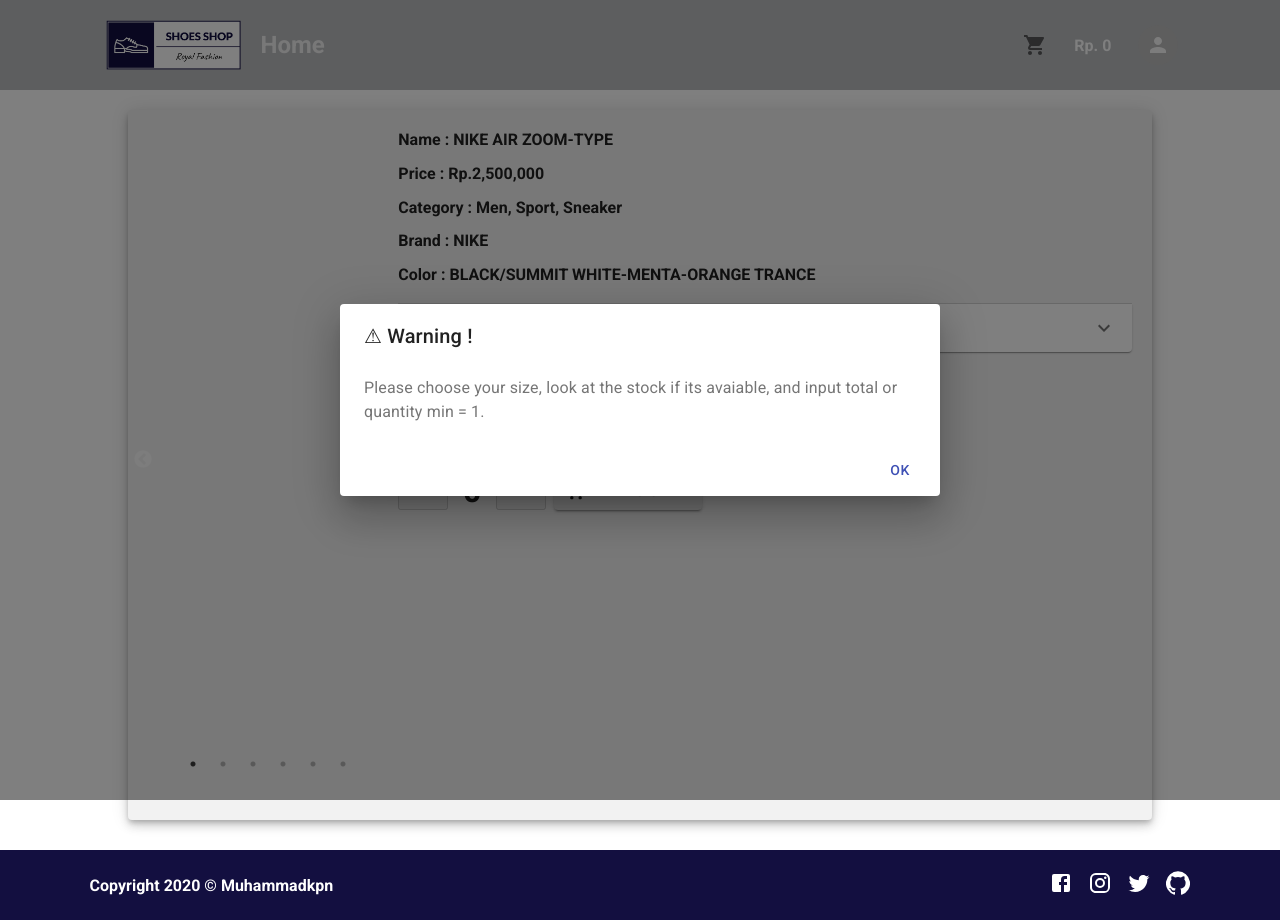
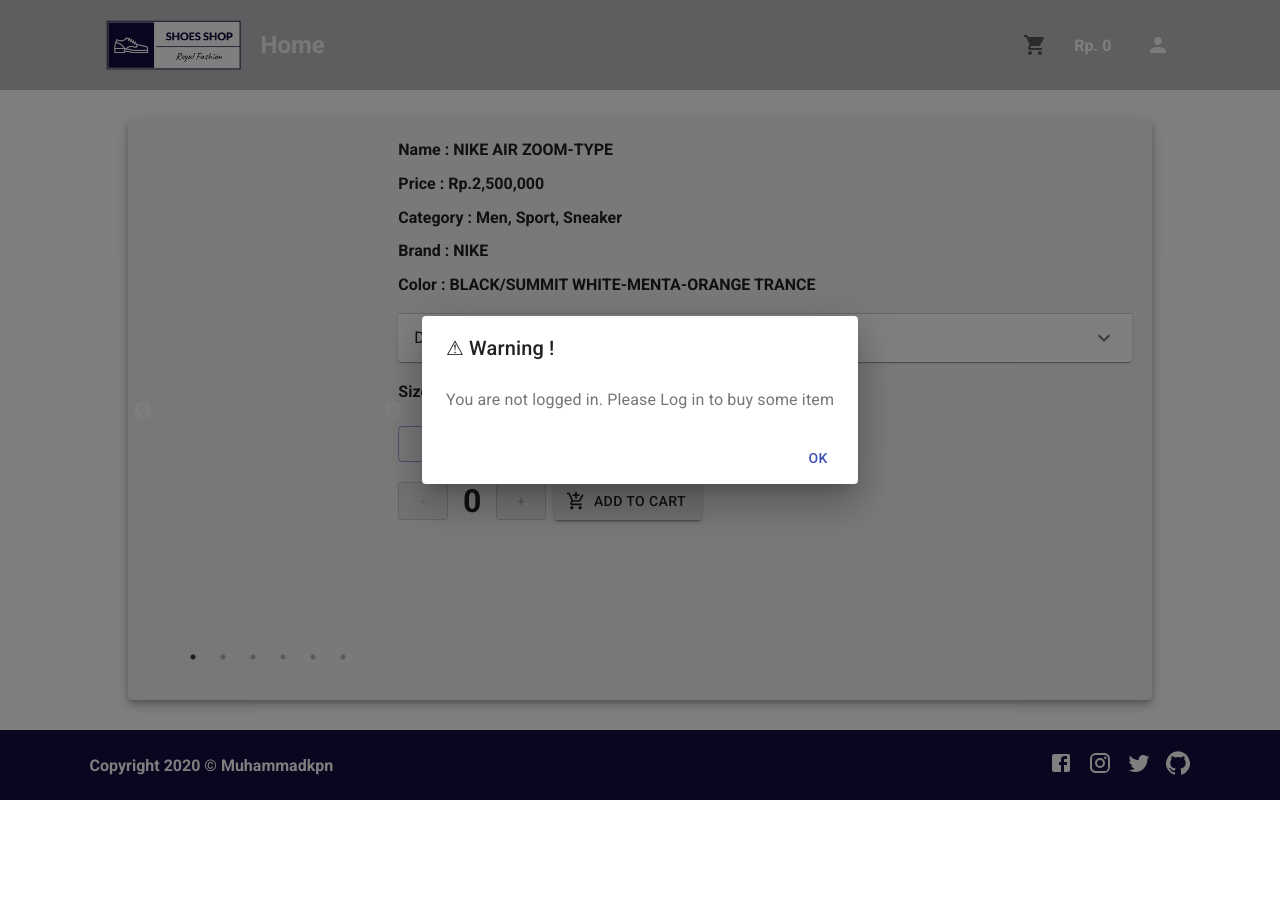
Before and after one commit to Muhammadkpn/Shoes_shop, a React (Create React App) app: page /details in a window 1280 px wide. Both pictures are taken after a click on the button "ADD TO CART". After the commit the page ends 800 px from the top, so only its background shows below. Built offline with nearby package versions, Linux system fonts and the light colour scheme; data requests are answered from the project's data file; grey boxes are pictures that could not be loaded.

Commit message:
edit dialog

```diff
--- a/src/pages/productDetails.jsx
+++ b/src/pages/productDetails.jsx
@@ -57,7 +57,7 @@
         }
 
         if(!this.props.id){
-            this.setState({toLogin: true})
+            this.setState({alert: true})
         } else {
             console.log('user already login')
             let cartData = {
@@ -70,10 +70,20 @@
                 qty: total,
                 price: total * product.price
         }
+            // if(this.props.cart)
             console.log(cartData)
             let tempCart = this.props.cart
             console.log(tempCart)
+            tempCart.map((item,index) => {
+                    if(item.id === cartData.id && item.size === cartData.size){
+                        console.log(`item : ${item.id}, value: ${cartData.id}, index: ${index}`)
+                        cartData.qty += item.qty
+                        tempCart.splice(index, 1)
+                    }
+            })
+
             tempCart.push(cartData)
+
 
             // update user cart in database
             Axios.patch(`http://localhost:2000/users/${this.props.id}`, { cart : tempCart })
@@ -92,11 +102,16 @@
     }
 
     handleClose = () => {
-        this.setState({alert: false})
+        if(!this.props.id){
+            this.setState({alert: false, toLogin: true})
+        } else {
+            this.setState({alert: false})
+        }
     }
 
     render () {
         const { product, total, stock, toLogin, selId, alert, toCart, size } = this.state
+
 
         console.log(size)
         if (toLogin) {
@@ -121,7 +136,7 @@
                     <Slider {...settings} style={styles.slider}>
                             {(product.images? product.images : []).map(item => {
                                 return (
-                                    <img src={item} height='500px' style={styles.content} alt='product-image'/>
+                                    <img src={item} height='460px' style={styles.content} alt='product-image'/>
                                 )
                             })}
                     </Slider>
@@ -199,7 +214,7 @@
                                         <DialogTitle id="alert-dialog-slide-title">{"⚠ Warning !"}</DialogTitle>
                                         <DialogContent>
                                         <DialogContentText id="alert-dialog-slide-description">
-                                            {toLogin? 'You are not logged in. Please Log in to buy some item' : 'Please choose your size, look at the stock if its avaiable, and input total or quantity min = 1.'}
+                                            {!this.props.id ? 'You are not logged in. Please Log in to buy some item' : 'Please choose your size, look at the stock if its avaiable, and input total or quantity min = 1.'}
                                         </DialogContentText>
                                         </DialogContent>
                                         <DialogActions>
@@ -231,10 +246,10 @@
         alignItems: 'center',
     },
     container: {
-        height: `calc(100vh - 90px)`,
+        height: `calc(100vh - 220px)`,
         width: '80vw',
         backgroundColor: '#f2f2f2',
-        margin: '110px 50px 30px 50px',
+        margin: '120px 50px 30px 50px',
         display: 'flex',
     },
     info : {
@@ -259,21 +274,15 @@
         alignItems: 'center',
     },
     content : {
-        // backgroundRepeat : 'no-repeat',
-        // backgroundSize : 'cover',
-        // height : '100vh',
-        // width : '100%',
-        // display: 'flex',
-        // justifyContent: 'center',
-        // alignItems: 'center',
-        padding: '50px'
+        padding: '50px',
     },
     contentLeft:{
         // display: 'flex',
         // flexDirection: 'column'
     },
     containerRight:{
-        padding: '2%'
+        padding: '2%',
+        overflow: 'scroll'
     },
     totalInfo:{
         margin : '0px 2%'
```
